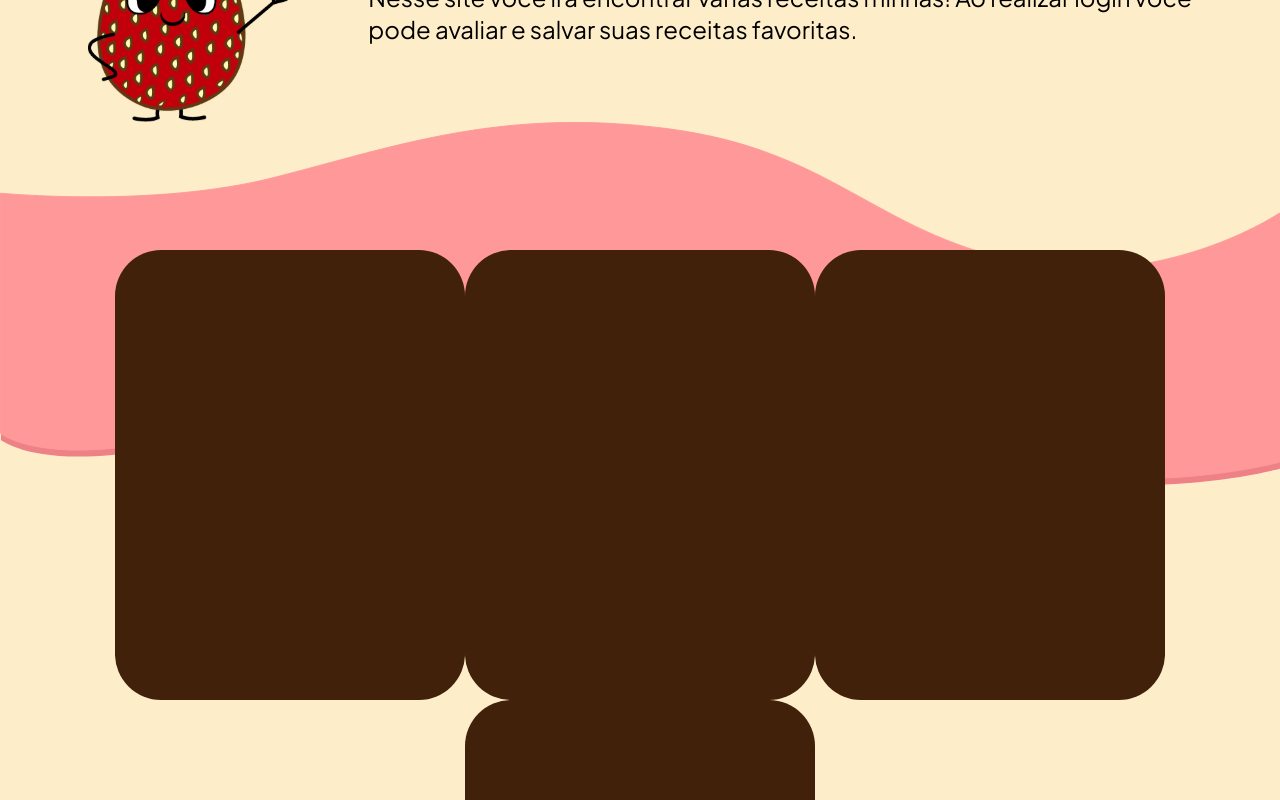
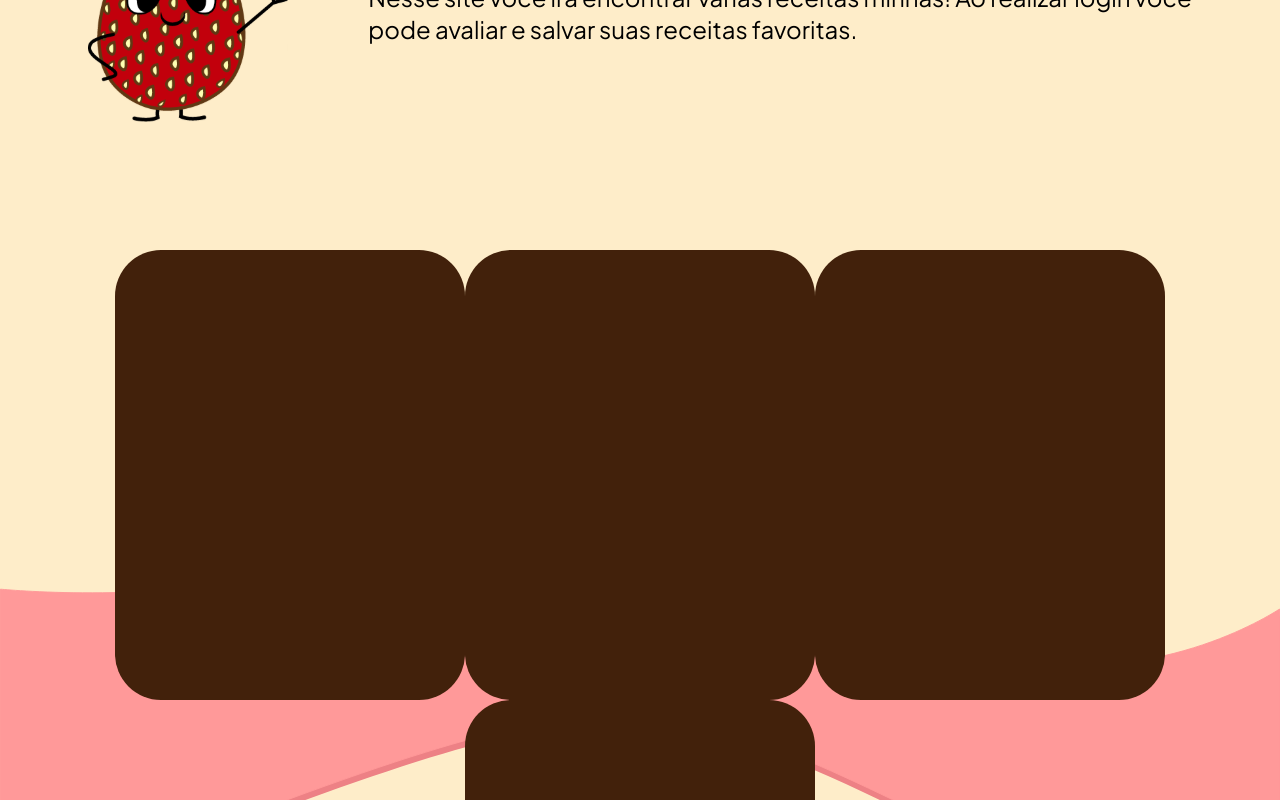
Before and after one commit to emilly-lima/murango, a Next.js app: page / in a window 1280 px wide. Shown: the part 360-1160 px from the top of the page. Built offline with nearby package versions, Linux system fonts and the light colour scheme.

Commit message:
add backgroundPosition

```diff
--- a/app/components/mural.jsx
+++ b/app/components/mural.jsx
@@ -10,7 +10,8 @@ export default function Mural() {
             backgroundImage: "url('/assets/Ativo 11.svg')",
             width: '100%',
             height: '100%',
-            backgroundRepeat: 'no-repeat'
+            backgroundRepeat: 'no-repeat',
+            backgroundPositionY: 'center',
         }}>
             <Receitas/>
         </div>
```
